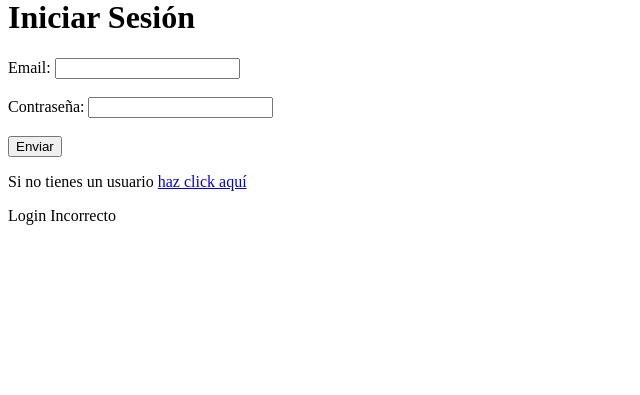
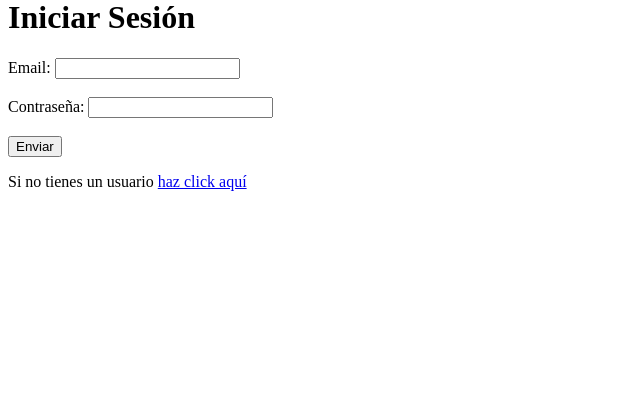
Before and after one commit to BlackCherryCat/Trabajos-ES, a PHP site: page /login.php in a window 1280 px wide. Shown: the part 22-417 px from the top of the page, without its empty margins (0-640 px from the left). Run offline with PHP 8.4, Linux system fonts and the light colour scheme.

Commit message:
minor fix

```diff
--- a/Trabajo3/src/login.php
+++ b/Trabajo3/src/login.php
@@ -53,12 +53,12 @@
                 //Redirigimos a la página de productos
                 header("location: panel.php");
             }else{
-                //Cliente a la espera de constructor
+                echo "no admin";
             }
+        }else{
+            echo "Login inválido";
         }
-        }else{
-            echo "Login Incorrecto";
-        }
+    }
 
 
 
```
